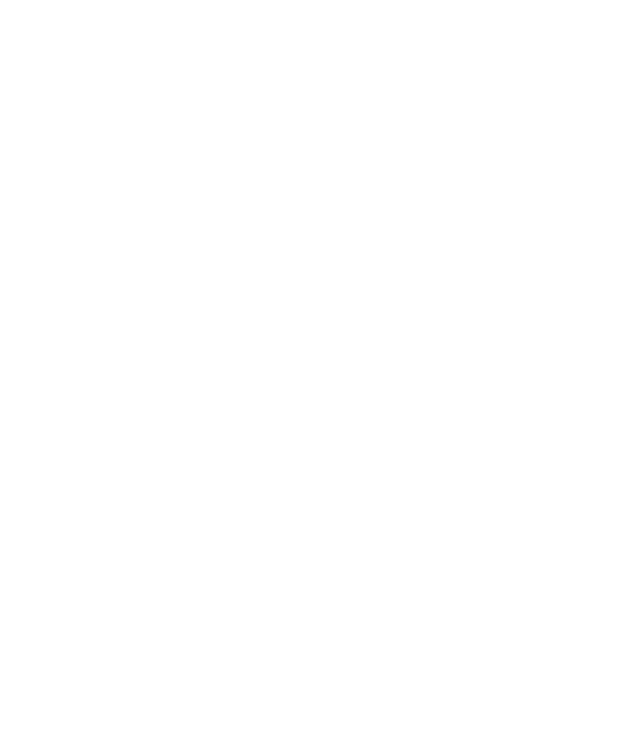
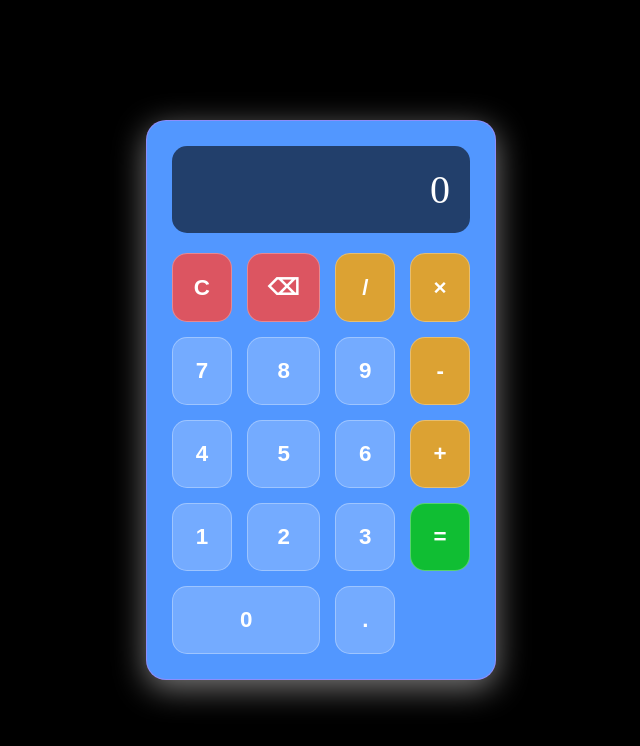
Before and after one commit to AmanTiwari23/Html-Css, a plain HTML site: page miniProjects/calculator/index.html in a window 1280 px wide. Shown: the whole page, without its empty margins (319-959 px from the left). Drawn offline with Linux system fonts and the light colour scheme.

Commit message:
calculator using html css and js

```diff
--- a/miniProjects/calculator/index.html
+++ b/miniProjects/calculator/index.html
@@ -4,8 +4,37 @@
     <meta charset="UTF-8">
     <meta name="viewport" content="width=device-width, initial-scale=1.0">
     <title>Document</title>
+    <link rel="stylesheet" href="style.css">
 </head>
 <body>
+ <div class="calculator">
+        <div class="display" id="display">0</div>
+        <div class="buttons">
+            <button class="clear" onclick="clearDisplay()">C</button>
+            <button class="clear" onclick="deleteLast()">⌫</button>
+            <button class="operator" onclick="appendToDisplay('/')">/</button>
+            <button class="operator" onclick="appendToDisplay('*')">×</button>
 
+            <button onclick="appendToDisplay('7')">7</button>
+            <button onclick="appendToDisplay('8')">8</button>
+            <button onclick="appendToDisplay('9')">9</button>
+            <button class="operator" onclick="appendToDisplay('-')">-</button>
+
+            <button onclick="appendToDisplay('4')">4</button>
+            <button onclick="appendToDisplay('5')">5</button>
+            <button onclick="appendToDisplay('6')">6</button>
+            <button class="operator" onclick="appendToDisplay('+')">+</button>
+
+            <button onclick="appendToDisplay('1')">1</button>
+            <button onclick="appendToDisplay('2')">2</button>
+            <button onclick="appendToDisplay('3')">3</button>
+            <button class="equals" onclick="calculateResult()" rowspan="2">=</button>
+
+            <button class="zero" onclick="appendToDisplay('0')">0</button>
+            <button onclick="appendToDisplay('.')">.</button>
+        </div>
+    </div>
+
+ <script src="index.js"></script>
 </body>
 </html>
--- a/miniProjects/calculator/index.js
+++ b/miniProjects/calculator/index.js
@@ -0,0 +1,114 @@
+let display = document.getElementById("display");
+let currentInput = "0";
+let operator = null;
+let previousInput = null;
+let waitingForNewNumber = false;
+
+function updateDisplay() {
+  display.textContent = currentInput;
+}
+
+function clearDisplay() {
+  currentInput = "0";
+  operator = null;
+  previousInput = null;
+  waitingForNewNumber = false;
+  updateDisplay();
+}
+
+function deleteLast() {
+  if (currentInput.length > 1) {
+    currentInput = currentInput.slice(0, -1);
+  } else {
+    currentInput = "0";
+  }
+  updateDisplay();
+}
+
+function appendToDisplay(value) {
+  if (waitingForNewNumber) {
+    currentInput = "";
+    waitingForNewNumber = false;
+  }
+
+  if (value === ".") {
+    if (currentInput.includes(".")) return;
+    if (currentInput === "") currentInput = "0";
+  }
+
+  if (["+", "-", "*", "/"].includes(value)) {
+    if (operator !== null && !waitingForNewNumber) {
+      calculateResult();
+    }
+    operator = value;
+    previousInput = currentInput;
+    waitingForNewNumber = true;
+    return;
+  }
+
+  if (currentInput === "0" && value !== ".") {
+    currentInput = value;
+  } else {
+    currentInput += value;
+  }
+
+  updateDisplay();
+}
+
+function calculateResult() {
+  if (operator === null || previousInput === null || waitingForNewNumber) {
+    return;
+  }
+
+  let prev = parseFloat(previousInput);
+  let current = parseFloat(currentInput);
+  let result;
+
+  switch (operator) {
+    case "+":
+      result = prev + current;
+      break;
+    case "-":
+      result = prev - current;
+      break;
+    case "*":
+      result = prev * current;
+      break;
+    case "/":
+      if (current === 0) {
+        alert("Cannot divide by zero!");
+        return;
+      }
+      result = prev / current;
+      break;
+    default:
+      return;
+  }
+
+  currentInput = result.toString();
+  operator = null;
+  previousInput = null;
+  waitingForNewNumber = true;
+  updateDisplay();
+}
+
+
+document.addEventListener("keydown", function (event) {
+  const key = event.key;
+
+  if (key >= "0" && key <= "9") {
+    appendToDisplay(key);
+  } else if (key === ".") {
+    appendToDisplay(".");
+  } else if (["+", "-", "*", "/"].includes(key)) {
+    appendToDisplay(key);
+  } else if (key === "Enter" || key === "=") {
+    event.preventDefault();
+    calculateResult();
+  } else if (key === "Escape" || key === "c" || key === "C") {
+    clearDisplay();
+  } else if (key === "Backspace") {
+    event.preventDefault();
+    deleteLast();
+  }
+});
--- a/miniProjects/calculator/style.css
+++ b/miniProjects/calculator/style.css
@@ -0,0 +1,94 @@
+* {
+  margin: 0;
+  padding: 0;
+  box-sizing: border-box;
+}
+
+body {
+  background: black;
+  display: flex;
+  justify-content: center;
+  align-items: center;
+  min-height: 100vh;
+  padding: 20px;
+}
+
+.calculator {
+  width: 100%;
+  max-width: 350px;
+  background: rgb(82, 151, 255);
+  border-radius: 20px;
+  padding: 25px;
+  border: 1px solid rgba(157, 139, 250, 0.801);
+  box-shadow: 0 8px 32px rgba(255, 252, 252, 0.482);
+}
+
+.display {
+  color: white;
+  background-color: rgba(0, 0, 0, 0.58);
+  font-size: 2.5rem;
+  text-align: right;
+  padding: 20px;
+  border-radius: 15px;
+  margin-bottom: 20px;
+  min-height: 80px;
+
+  overflow-wrap: break-word;
+}
+
+.buttons {
+  display: grid;
+  grid-template-columns: repeat(4, 1fr);
+  gap: 15px;
+}
+
+button {
+  padding: 20px;
+  font-size: 1.4rem;
+  border: none;
+  border-radius: 15px;
+  cursor: pointer;
+  transition: all 0.2s ease;
+  font-weight: 600;
+  color: white;
+  background: rgba(255, 255, 255, 0.2);
+  border: 1px solid rgba(255, 255, 255, 0.3);
+}
+
+button:hover {
+  background: rgba(255, 255, 255, 0.3);
+  transform: translateY(-2px);
+  box-shadow: 0 4px 15px rgba(0, 0, 0, 0.2);
+}
+
+button:active {
+  transform: translateY(0);
+}
+
+.operator {
+  background: rgba(255, 165, 0, 0.8);
+}
+
+.operator:hover {
+  background: rgba(255, 165, 0, 1);
+}
+
+.equals {
+  background: rgba(0, 200, 0, 0.8);
+}
+
+.equals:hover {
+  background: rgba(0, 200, 0, 1);
+}
+
+.clear {
+  background: rgba(255, 69, 58, 0.8);
+}
+
+.clear:hover {
+  background: rgba(255, 69, 58, 1);
+}
+
+.zero {
+  grid-column: span 2;
+}
```
